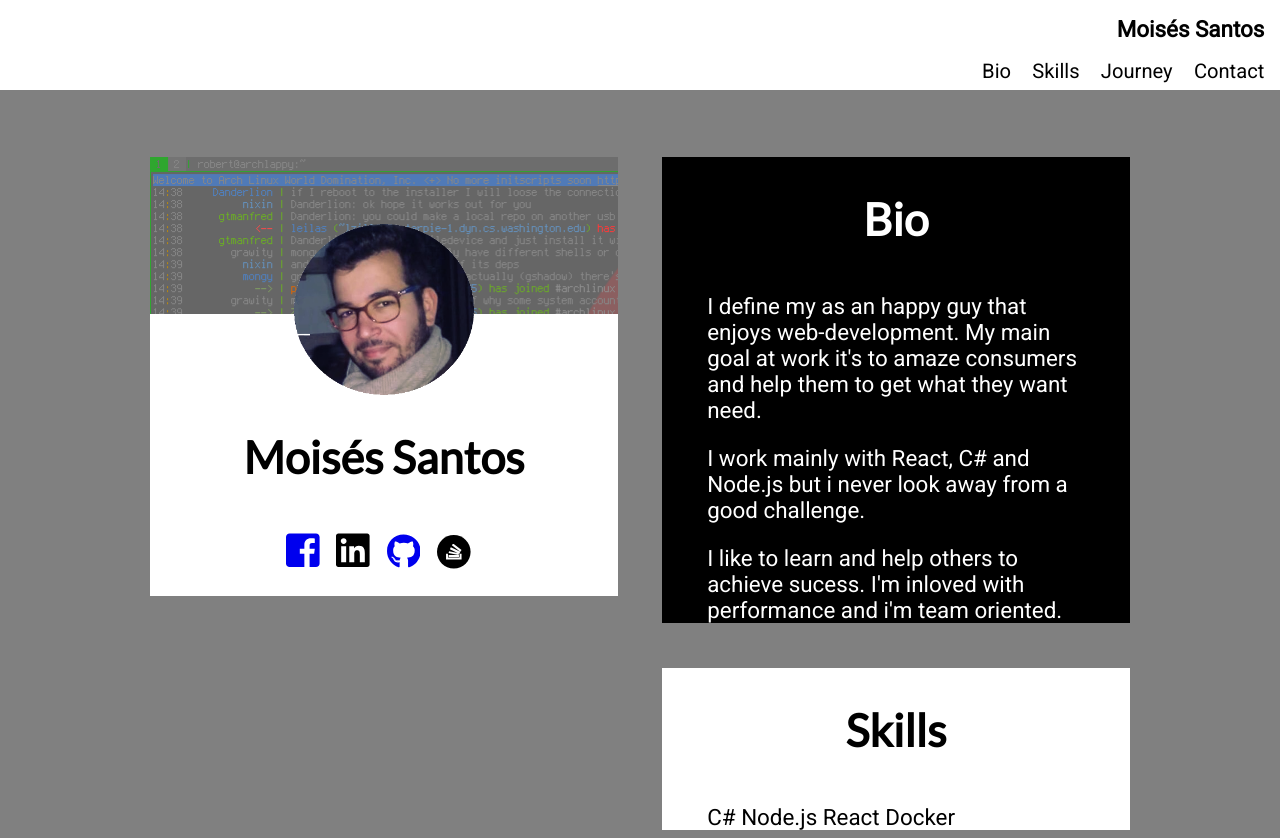
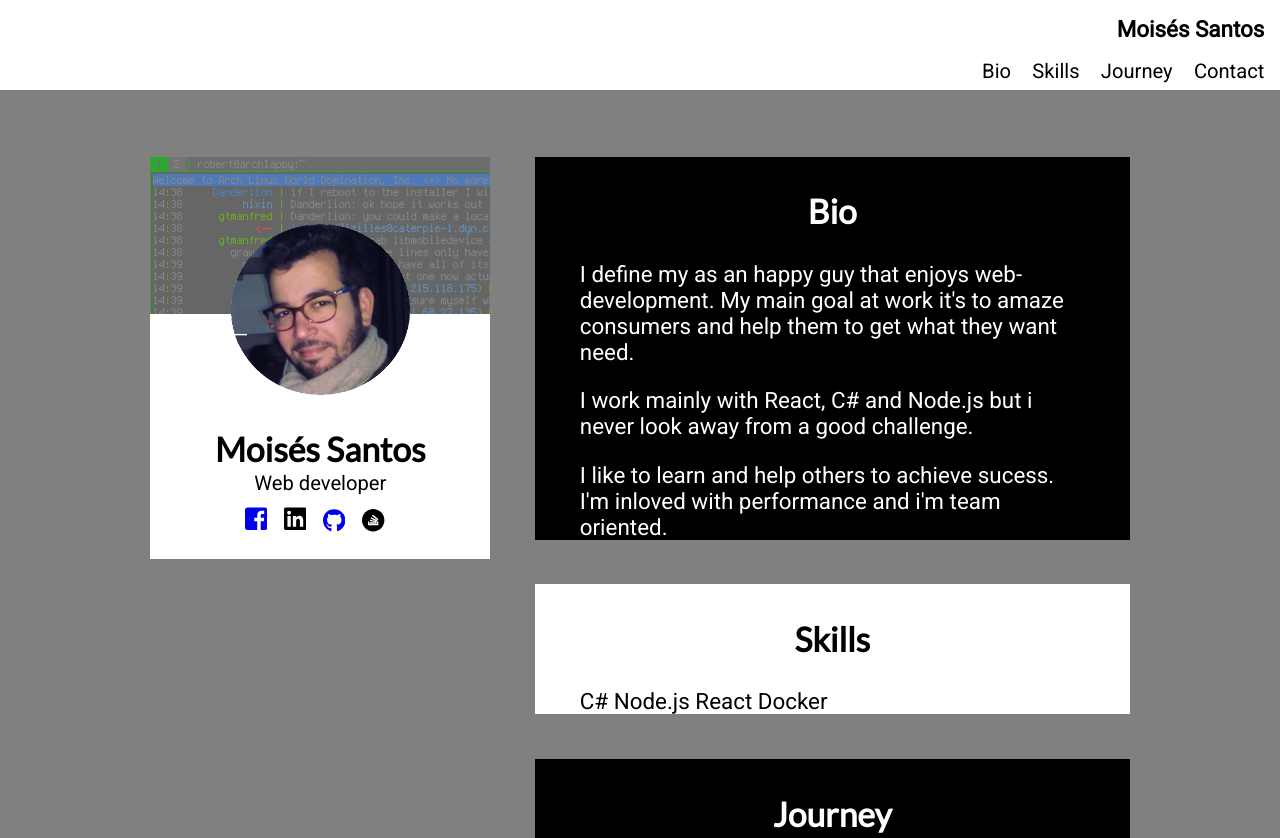
Before and after one commit to moisessantos/cv, a website: page index.html in a window 1280 px wide. Shown: the top 838 px of the page. Drawn offline with Linux system fonts and the light colour scheme; no server answers.

Commit message:
chore: Refactor card styles

```diff
--- a/index.html
+++ b/index.html
@@ -17,12 +17,13 @@
             </ul>
         </div>
         <div id="mainContent">
-            <div class="section">
+            <div class="section card">
                 <div id="card" class="whiteBg">
                     <div id="cvBg"></div>
                     <div id="cvPhoto">
                         <img src="/static/cvPhoto.png" />
                         <h2>Moisés Santos</h2>
+                        <h3>Web developer</h4>
                         <div id="iconList">
                             <a href="https://www.facebook.com/moisespcsantos">
                                 <svg aria-hidden="true" data-prefix="fab" data-icon="facebook-square" role="img" xmlns="http://www.w3.org/2000/svg" viewBox="0 0 448 512"><path fill="currentColor" d="M448 80v352c0 26.5-21.5 48-48 48h-85.3V302.8h60.6l8.7-67.6h-69.3V192c0-19.6 5.4-32.9 33.5-32.9H384V98.7c-6.2-.8-27.4-2.7-52.2-2.7-51.6 0-87 31.5-87 89.4v49.9H184v67.6h60.9V480H48c-26.5 0-48-21.5-48-48V80c0-26.5 21.5-48 48-48h352c26.5 0 48 21.5 48 48z"></path></svg>
@@ -40,7 +41,7 @@
                     </div>
                 </div>
             </div>
-            <div class="section">
+            <div class="section blocks">
                 <div id="bio" class="blackBg">
                     <h2>Bio</h2>
                     <div class="content">
--- a/static/styles.css
+++ b/static/styles.css
@@ -1,3 +1,44 @@
+/* GENERAL STYLES */
+html {
+    font-family: 'Roboto', sans-serif;
+    font-size: 1.4em;
+    background-color: gray;
+}
+
+body {
+    margin: 0;
+}
+
+h2 {
+    font-family: 'Lato', sans-serif;
+    text-align: center;
+    padding-top: 1.4rem;
+    height: 2rem;
+    font-size: 1.5em;
+    font-weight: 900;
+    line-height: 1.4;
+    margin-top:0;
+}
+
+h3 {
+    font-size: 0.9em;
+    font-weight: 300;
+    margin: 0;
+}
+
+.blackBg {
+    background-color: black;
+    color: white;
+}
+
+.whiteBg {
+    background-color: white;
+}
+
+.active {
+    font-weight: 800;
+}
+
 /* NAVBAR STYLES */
 
 #navbar {
@@ -46,10 +87,6 @@
     text-shadow: 0 0 1px rgba(0,0,0,.5);
 }
 
-.active {
-    font-weight: 800;
-}
-
 /* CONTENT STYLES */
 #mainContent {
     width: 100%;
@@ -62,8 +99,7 @@
     position: relative;
 }
 
-#mainContent .section{
-    width: 50%;
+.section{
     display: inline-block;
     padding: 1rem;
     position: relative;
@@ -73,45 +109,21 @@
     margin-bottom: 2rem;
 }
 
-
-.blackBg {
-    background-color: black;
-    color: white;
+.content {
+    margin: auto 2rem auto 2rem;
 }
 
-.whiteBg {
-    background-color: white;
+.card {
+    width: 40%;
 }
 
-.content {
-    margin: auto 2rem auto 2rem;
+.blocks {
+    width: 70%;
 }
 
 .experience {
     min-height: 5rem;
     font-weight: bold;
-}
-
-/* GENERAL STYLES */
-html {
-    font-family: 'Roboto', sans-serif;
-    font-size: 1.4em;
-    background-color: gray;
-}
-
-body {
-    margin: 0;
-}
-
-h2 {
-    font-family: 'Lato', sans-serif;
-    text-align: center;
-    padding-top: 1.4rem;
-    height: 3rem;
-    font-size: 2.0em;
-    font-weight: 900;
-    line-height: 1.4;
-    margin-top:0;
 }
 
 /* CARD STYLES */
@@ -133,18 +145,23 @@ h2 {
     margin-top: 1rem;
 }
 
+#cvPhoto h2 {
+    margin-bottom: 0rem;
+}
+
 #cvBg {
     background-image: url('./background.png');
     height: 7rem;
 }
 
 #iconList {
+    margin-top: .5rem;
     text-align: center;
     padding-bottom: 1rem;
 }
 
 #iconList svg {
-    width: 1.5rem;
+    width: 1rem;
 }
 
 #iconList a {
```
Also changed, not shown: 1 other file.
